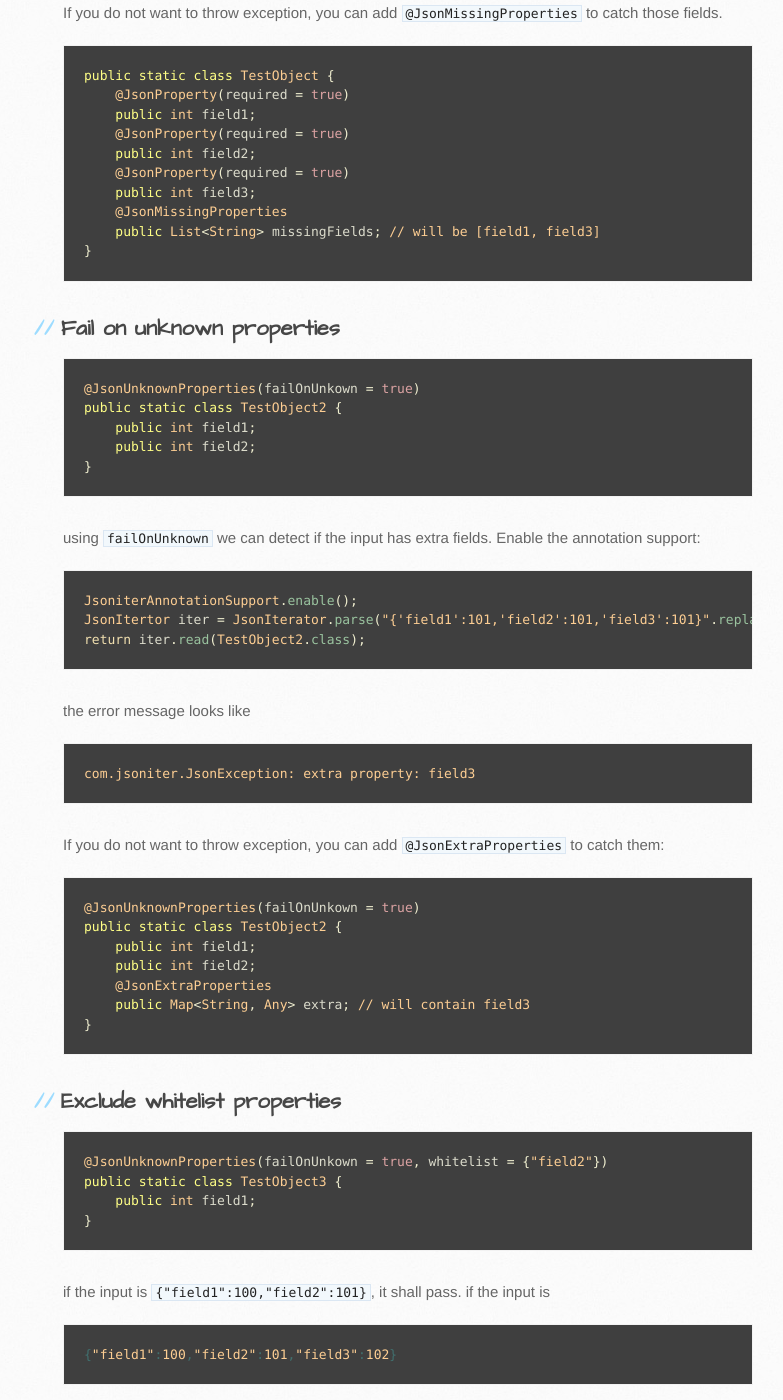
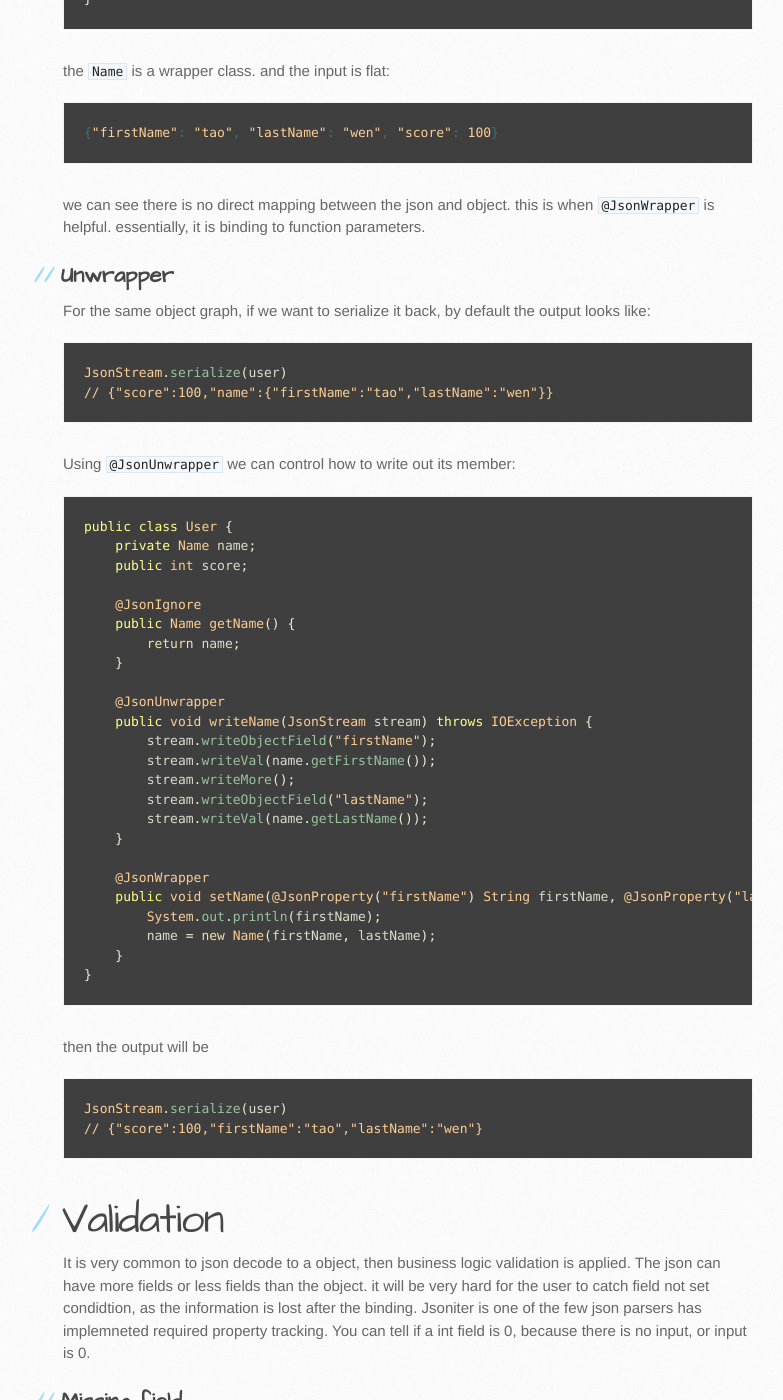
Before and after one commit to json-iterator/json-iterator.github.io, a Jekyll site: the page built from java-features.md, in a window 1280 px wide and 1400 px high, scrolled down 5105 px. Shown: the whole window, without its empty margins (107-890 px from the left). Built offline with Jekyll 4.4.1, drawn with Linux system fonts in a browser that asks for light colours; comment, search, counter and statistics services are not loaded; some of the changed text lies outside the part shown.

Commit message:
Update java-features.md

````diff
--- a/java-features.md
+++ b/java-features.md
@@ -125,7 +125,7 @@
     private int field1;
     private int field2;
 
-    @JsonSetter
+    @JsonWrapper
     public void initialize(
             @JsonProperty("field1") int field1,
             @JsonProperty("field2") int field2) {
@@ -162,13 +162,106 @@
 only reflection mode support private field binding, you have to register type decoder explicitly. Notice that, private field is bindable by default when using reflection decoder, you do not need to mark them as `@JsonProperty` to force the behavior.
 
 ```java
-ExtensionManager.registerTypeDecoder(TestObject.class, ReflectionDecoderFactory.create(TestObject.class));
+JsoniterSpi.registerTypeDecoder(TestObject.class, ReflectionDecoderFactory.create(TestObject.class));
 return iter.read(TestObject.class);
+```
+
+# Wrapper & Unwrapper
+
+## Wrapper
+
+say you have this kind of object graph
+
+```java
+public class Name {
+    private final String firstName;
+    private final String lastName;
+
+    public Name(String firstName, String lastName) {
+        this.firstName = firstName;
+        this.lastName = lastName;
+    }
+
+    public String getFirstName() {
+        return firstName;
+    }
+
+    public String getLastName() {
+        return lastName;
+    }
+}
+
+public class User {
+    private Name name;
+    public int score;
+
+    public Name getName() {
+        return name;
+    }
+
+    @JsonWrapper
+    public void setName(@JsonProperty("firstName") String firstName, @JsonProperty("lastName") String lastName) {
+        name = new Name(firstName, lastName);
+    }
+}
+```
+
+the `Name` is a wrapper class. and the input is flat:
+
+```json
+{"firstName": "tao", "lastName": "wen", "score": 100}
+```
+
+we can see there is no direct mapping between the json and object. this is when `@JsonWrapper` is helpful. essentially, it is binding to function parameters.
+
+## Unwrapper
+
+For the same object graph, if we want to serialize it back, by default the output looks like:
+
+```java
+JsonStream.serialize(user)
+// {"score":100,"name":{"firstName":"tao","lastName":"wen"}}
+```
+
+Using `@JsonUnwrapper` we can control how to write out its member:
+
+```java
+public class User {
+    private Name name;
+    public int score;
+
+    @JsonIgnore
+    public Name getName() {
+        return name;
+    }
+
+    @JsonUnwrapper
+    public void writeName(JsonStream stream) throws IOException {
+        stream.writeObjectField("firstName");
+        stream.writeVal(name.getFirstName());
+        stream.writeMore();
+        stream.writeObjectField("lastName");
+        stream.writeVal(name.getLastName());
+    }
+
+    @JsonWrapper
+    public void setName(@JsonProperty("firstName") String firstName, @JsonProperty("lastName") String lastName) {
+        System.out.println(firstName);
+        name = new Name(firstName, lastName);
+    }
+}
+```
+
+then the output will be
+
+```java
+JsonStream.serialize(user)
+// {"score":100,"firstName":"tao","lastName":"wen"}
 ```
 
 # Validation
 
-It is very common to json decode to a object, then business logic validation is applied. The json can have more fields or less fields than the object. it will be very hard for the user to catch field not set condidtion, as the information is lost after the binding. Jsoniter is one of few json parser implemneted required property tracking. You can tell if a int field is 0, because there is no input, or input is 0.
+It is very common to json decode to a object, then business logic validation is applied. The json can have more fields or less fields than the object. it will be very hard for the user to catch field not set condidtion, as the information is lost after the binding. Jsoniter is one of the few json parsers has implemneted required property tracking. You can tell if a int field is 0, because there is no input, or input is 0.
 
 ## Missing field
 
@@ -390,17 +483,17 @@
 Other interface types will be specified by the user.
 
 ```java
-ExtensionManager.registerTypeImplementation(MyInterface.class, MyObject.class);
+JsoniterSpi.registerTypeImplementation(MyInterface.class, MyObject.class);
 ```
 
 This will use `MyObject.class` to create object wheree `MyInterface.class` instance is needed.
 
-# Decoding mode
+# No code generation
 
-by default, the decoding is done by dynamically generated decoder class. It will generate the most efficient code for the given class of input. However, dynamically code generation is not available in all platforms. So we provide more variety of options:
+by default, the decoding/encoding is done by dynamically generated decoder/encoder class. It will generate the most efficient code for the given class of input. However, dynamically code generation is not available in all platforms. So we provide more variety of options:
 
-* dynamic codegen
-* static codegen
+* dynamic code generation
+* static code generation
 * reflection
 
 ## Reflection
````
Also changed, not shown: other parts of java-features.md (+2 -2 lines).
